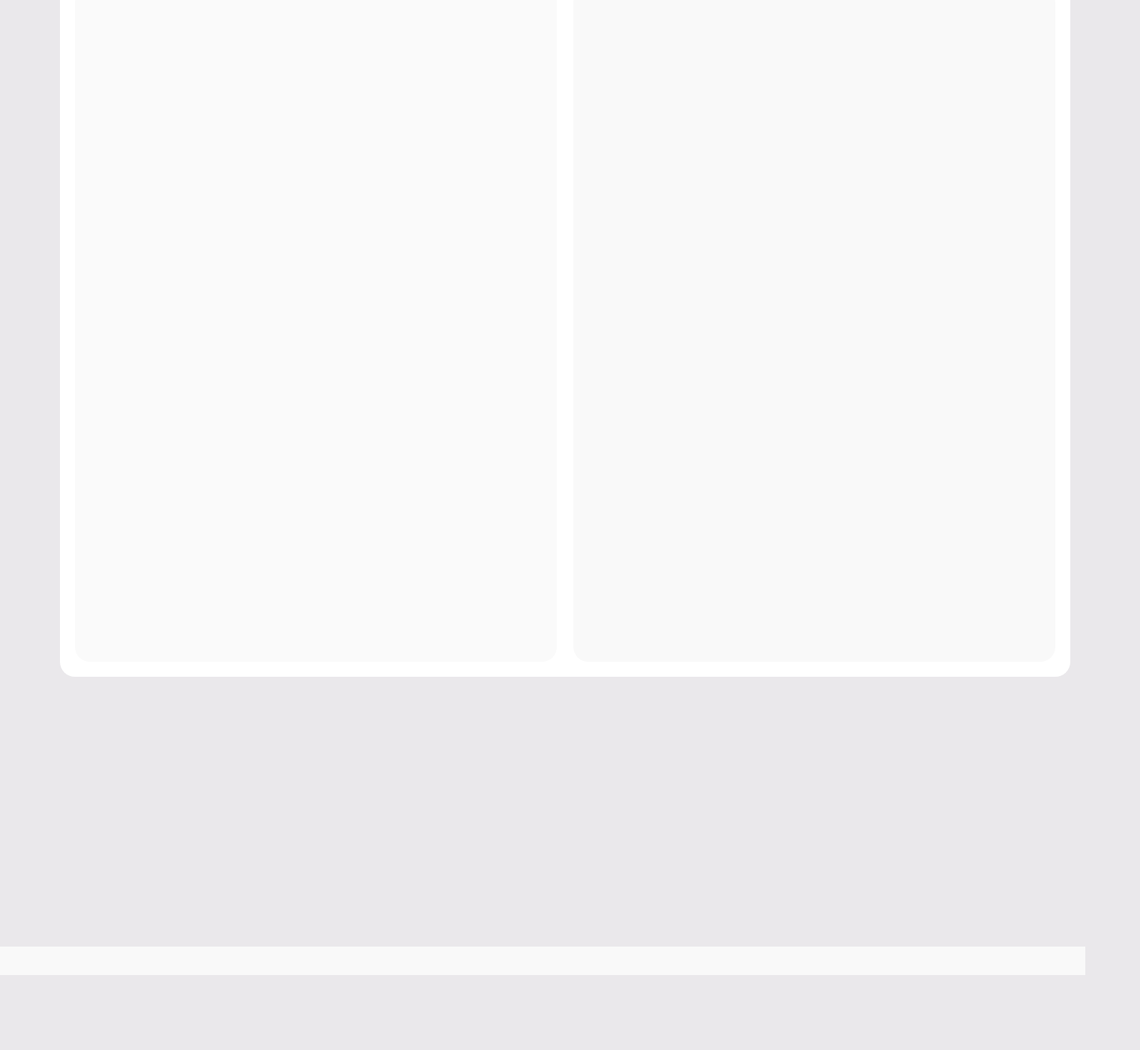
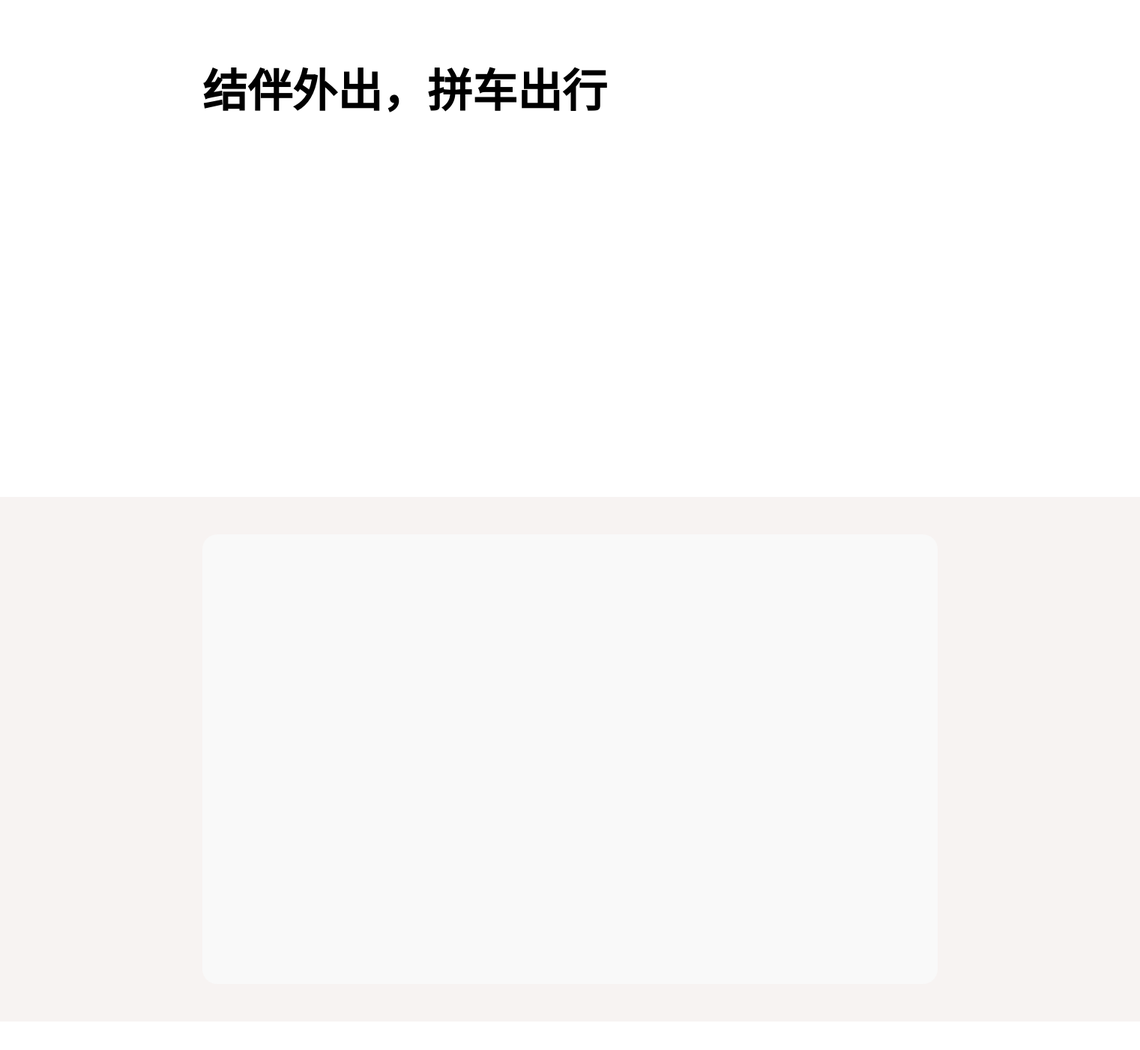
Before and after one commit to LibeRatoR10001/science-innovation-project, a plain HTML site: page 工程/index.html in a window 1280 px wide. Shown: the part 737-2138 px from the top of the page at 75% size, 1521 px wide, since content can reach past the window. Before the commit the page ends 2038 px from the top, so only its background shows below. Drawn offline with nearby package versions, Linux system fonts and the light colour scheme.

Commit message:
界面调整

```diff
--- a/工程/css/style_main.css
+++ b/工程/css/style_main.css
@@ -1,23 +1,27 @@
 #body {
-	background-color:#EAE8EB;
+	background-color: #EAE8EB;
+	height: 6000px;
 }
+
 .header-bar {
 	min-width: 100%;
 	width: 1448px;
 	height: 40px;
-	margin:0 ;
+	margin: 0;
 	position: absolute;
 	left: 0px;
 	top: 0px;
 }
-.header-content{
+
+.header-content {
 	height: 40px;
 	width: 1448px;
 	min-width: 100%;
 	position: relative;
-	background-color:rgb(249, 249, 249);
+	background-color: rgb(249, 249, 249);
 }
-.button{
+
+.button {
 	float: right;
 	position: relative;
 	right: 30px;
@@ -28,23 +32,26 @@
 	font-size: 15px;
 	align-content: center;
 }
-.button_main{
+
+.button_main {
 	width: 64px;
-	height:27.5px;
+	height: 27.5px;
 }
-.search_bar{
+
+.search_bar {
 	position: absolute;
 	min-width: 100%;
 	width: 1448px;
 	height: 600px;
 	top: 40px;
-	left:0;
+	left: 0;
 	background-image: url("../img/插画1.webp");
 	background-repeat: no-repeat;
 	background-position: center;
 	background-size: cover;
 }
-.search_field{
+
+.search_field {
 	position: absolute;
 	min-width: 50%;
 	height: 50px;
@@ -52,82 +59,99 @@
 	left: 25%;
 	align-items: center;
 	background-color: transparent;
-	border: 5px solid ;
-	border-color:darkgray;
+	border: 5px solid;
+	border-color: darkgray;
 	border-radius: 5px;
 	display: flex;
 }
-.search_field input{
+
+.search_field input {
 	width: 90%;
 	height: 96%;
 	font-size: 20px;
 	font-weight: 50px;
 	border: none;
-	outline:none;
+	outline: none;
 	cursor: pointer;
 }
-.search_btn{
+
+.search_btn {
 	position: absolute;
 	min-width: 10%;
 	height: 100%;
 	right: 0;
-	background-color:darkgreen;
+	background-color: darkgreen;
 	border: none;
 	outline: none;
 	padding: none;
 	font-size: 20px;
 }
-.search_btn:hover::before
-.search_btn:hover::after{
+
+.search_btn:hover::before .search_btn:hover::after {
 	background-color: #fff;
 }
-.search_btn:hover{
+
+.search_btn:hover {
 	background-color: aquamarine;
 }
-.search_btn i{
+
+.search_btn i {
 	font-size: 30px;
 	align-self: center;
 }
-.main_body{
-	width: 1348px;
-	height: 940px;;
+
+.main_body {
+	width: 1521px;
+	height: 2000px;
 	position: absolute;
-	border-radius: 20px;
 	background-color: white;
-	left: 80px;
+	left: 0px;
 	top: 700px;
 }
-.container_left{
+.container-white{
+	width: 1521px;
+	height: 700px;
+	position: relative;
+	background-color: white;
+	left: 0px;
+	top:0px;
+}
+
+.container-gray{
+	width: 1521px;
+	height: 700px;
+	position: relative;
+	background-color: rgb(247,243,242);
+	left: 0px;
+	top: 0px;
+}
+.car {
 	position: relative;
 	float: left;
-	left: 20px;
+	left: 270px;
+	top: 40px;
+	width: 981px;
+	height: 600px;
+	margin: 0, 0, 0, 0;
+	border-radius: 20px;
+	background-color: transparent;
+}
+
+.car h2 {
+	position: relative;
 	top: 20px;
-	width: 643px;
-	height: 900px;
-	margin: 0,0,20px,20px;
-	border-radius: 20px;
-	background-color:rgb(250, 250, 250);
+	color: #000;
+	font-size: 60px;
 }
-.container_left a{
-	font-size: 20px;
-}
-.container_right{
+
+.tech {
 	position: relative;
-	float: right;
-	top: 20px;
-	right: 20px;
-	width: 643px;
-	height: 900px;
-	margin: 0,20px,20px,0;
+	float: left;
+	left: 270px;
+	top: 50px;
+	width: 981px;
+	height: 600px;
+	margin: 0, 0, 0, 0;
 	border-radius: 20px;
 	background-color: rgb(249, 249, 249);
 }
-.footer{
-	position: absolute;
-	min-width: 100%;
-	width: 1448px;
-	height: 38px;
-	background-color: rgb(249,249,249);
-	left: 0px;
-	top: 2000px;
-}
--- a/工程/index.html
+++ b/工程/index.html
@@ -21,19 +21,28 @@
 			</form>
 	</div>
 	<div class="main_body">
-		<div class="container_left">
+		<div class="container-white">
+			<div class="car">
+				<h2>结伴外出，拼车出行</h2>
+				<title>结伴外出，拼车出行</title>
+			</div>
+		</div>
+		<div class="container-gray">
+			<div class="tech">
 
-			<a href="page1.html"></a>
+			</div>
 		</div>
 
-		<div class="container_right">
+		<div class="race">
+
+		</div>
+
+		<div class="club">
 
 		</div>
 	</div>
 	<div class="footer">
-		<div>
 
-		</div>
 	</div>
 </body>
 </html>
```
